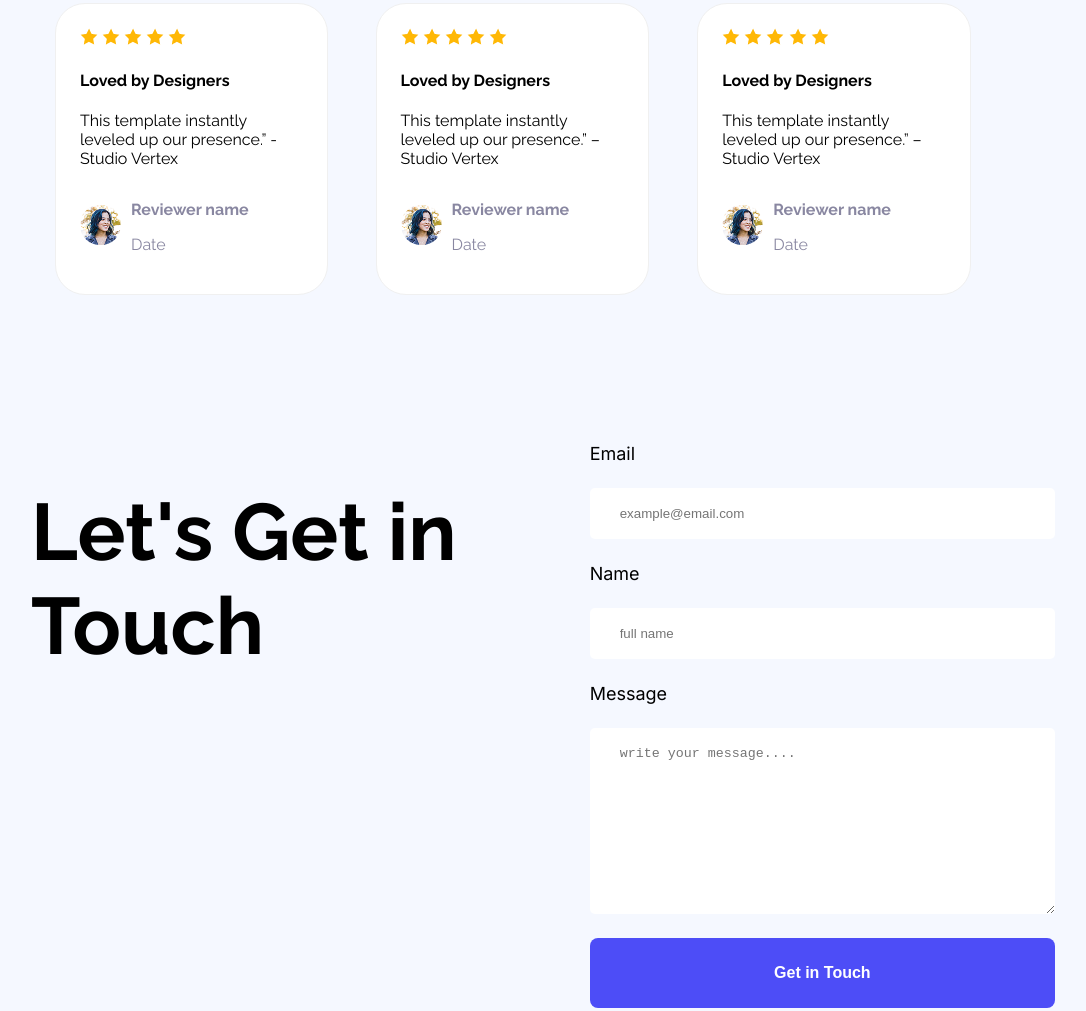
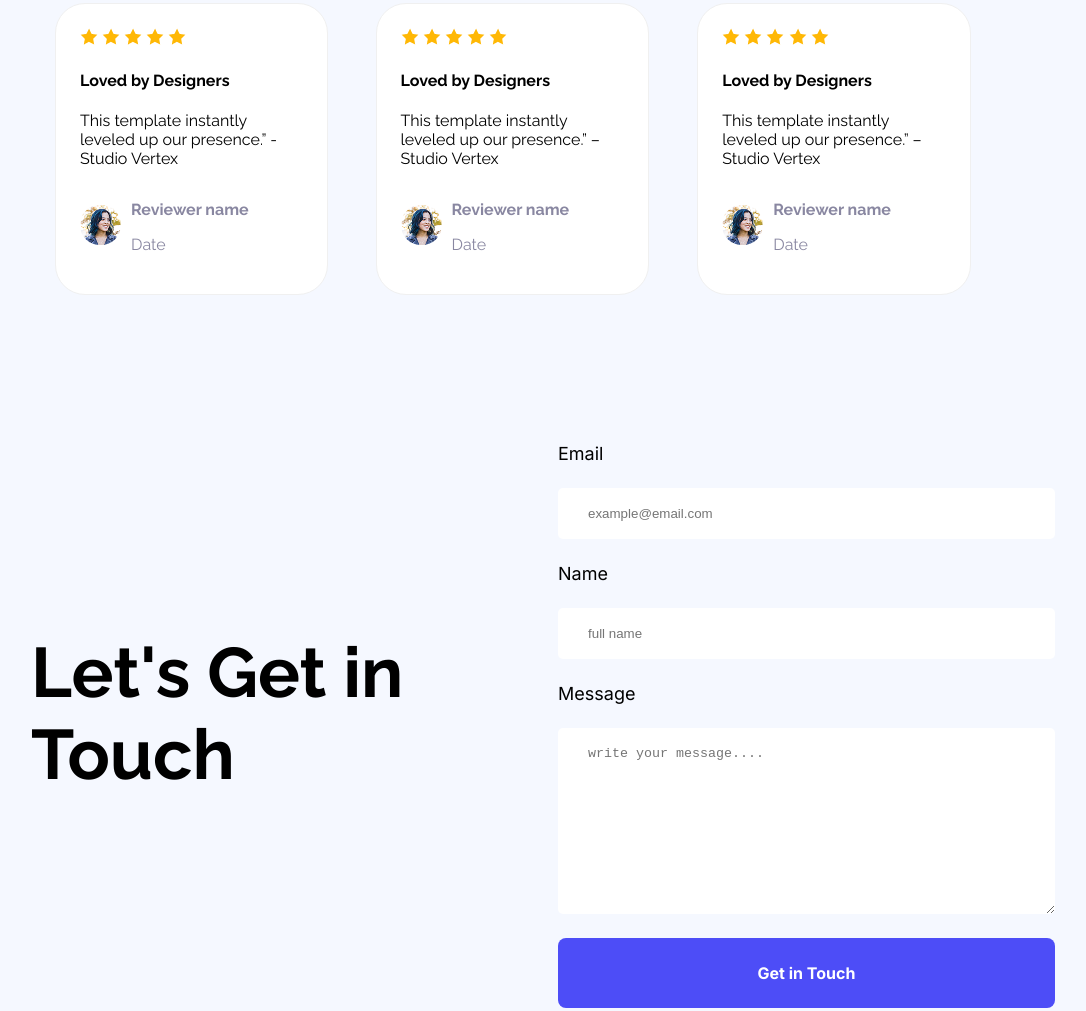
Before and after one commit to tahrimsakib/ASSIGNMENT-01, a plain HTML site: page index.html in a window 1280 px wide. Shown: the part 1910-2921 px from the top of the page, without its empty margins (127-1213 px from the left). Drawn offline with Linux system fonts and the light colour scheme.

Commit message:
fixed form section

```diff
--- a/index.html
+++ b/index.html
@@ -68,9 +68,9 @@
                 </div>
         </section>
 
-        <section>
+        <section >
             <h3 class="rating-title user-title">What our users say</h3>
-            <div class="raitng-main-box">
+            <div class="raitng-main-box inter-seco">
                 <div class="rating-container">
                     <div class="rating-box">
                         <div class="rating-icon">
@@ -158,8 +158,8 @@
                     <h4 class="form-h4 inter-second">Name</h4>
                     <input type="text" name="" id="" placeholder="full name">
                     <h4 class="form-h4 inter-second">Message</h4>
-                    <textarea name="" id="" cols="30" rows="10" placeholder="write your message...."></textarea>
-                    <input class="btn btn-getin" type="Get in Touch" value="Get in Touch">
+                    <textarea name="" id="" cols="30" rows="10" placeholder="write your message...."></textarea >
+                    <input class="btn btn-getin inter-second" type="Get in Touch" value="Get in Touch">
                 </form>
             </div>
         </section>
--- a/style/style.css
+++ b/style/style.css
@@ -126,14 +126,16 @@ header {
     color: rgba(0, 0, 0, 0.5);
 }
 
-.rating-title{
+.rating-title {
     text-align: center;
 }
-.raitng-main-box{
+
+.raitng-main-box {
     display: flex;
     margin: 30px 150px;
 }
-.rating-container{
+
+.rating-container {
     padding: 24px;
 }
 
@@ -145,9 +147,12 @@ header {
     padding: 24px;
     gap: 24px;
 }
-.rating-user{
+
+.rating-user {
     display: flex;
     align-items: center;
+    justify-content: flex-start;
+
     gap: 10px;
 }
 
@@ -155,11 +160,12 @@ header {
     border-radius: 30px;
 }
 
-.rating-user-name  {
+.rating-user-name {
     font-weight: bold;
     color: #8987A1;
 }
-.rating-user-date{
+
+.rating-user-date {
     color: #8987A1;
 }
 
@@ -168,11 +174,12 @@ header {
     margin: 10px 150px;
     padding: 70px 0px;
     display: flex;
+    align-items: center;
     justify-content: space-between;
 }
 
 .form-caption {
-    font-size: 80px;
+align-content: center;    font-size: 70px;
     font-weight: bold;
 }
 
```
